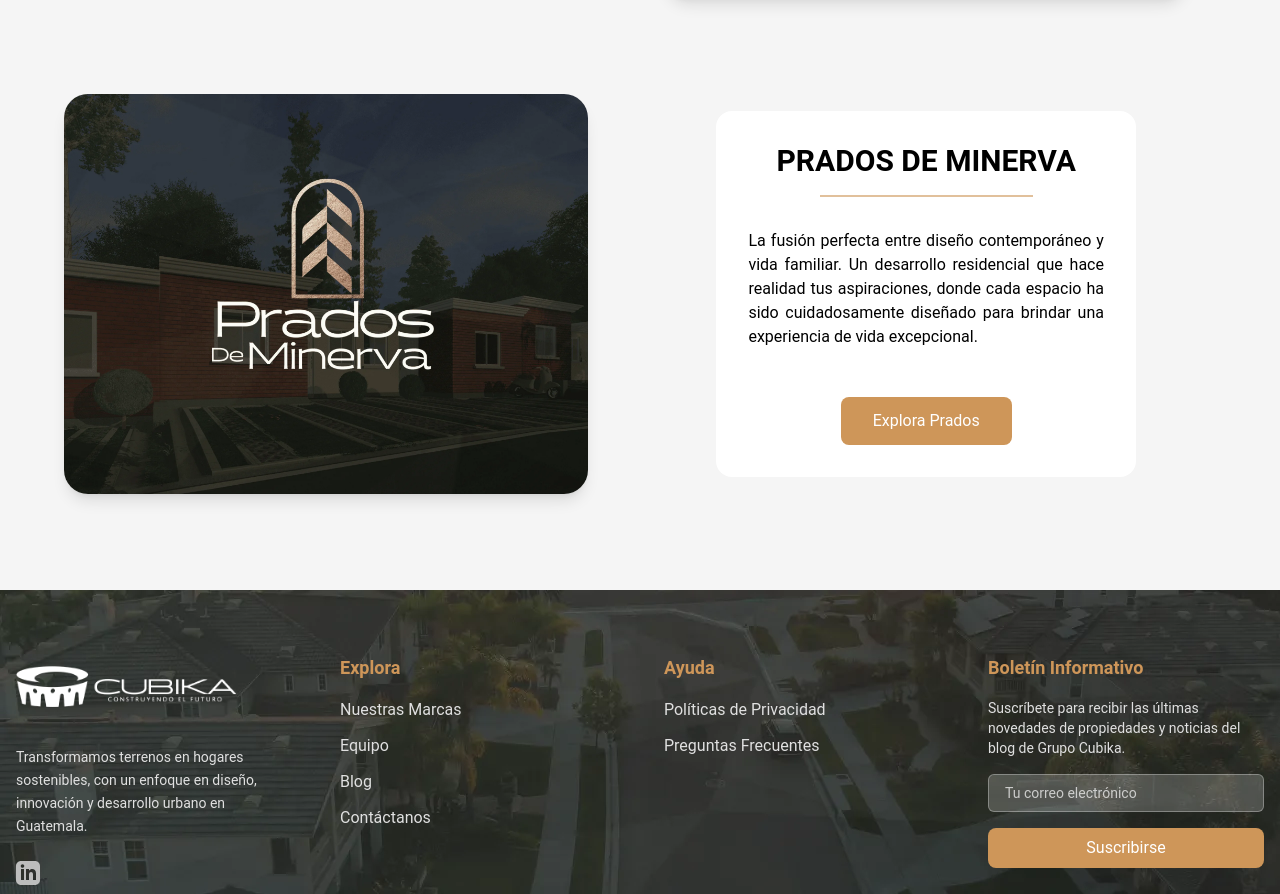
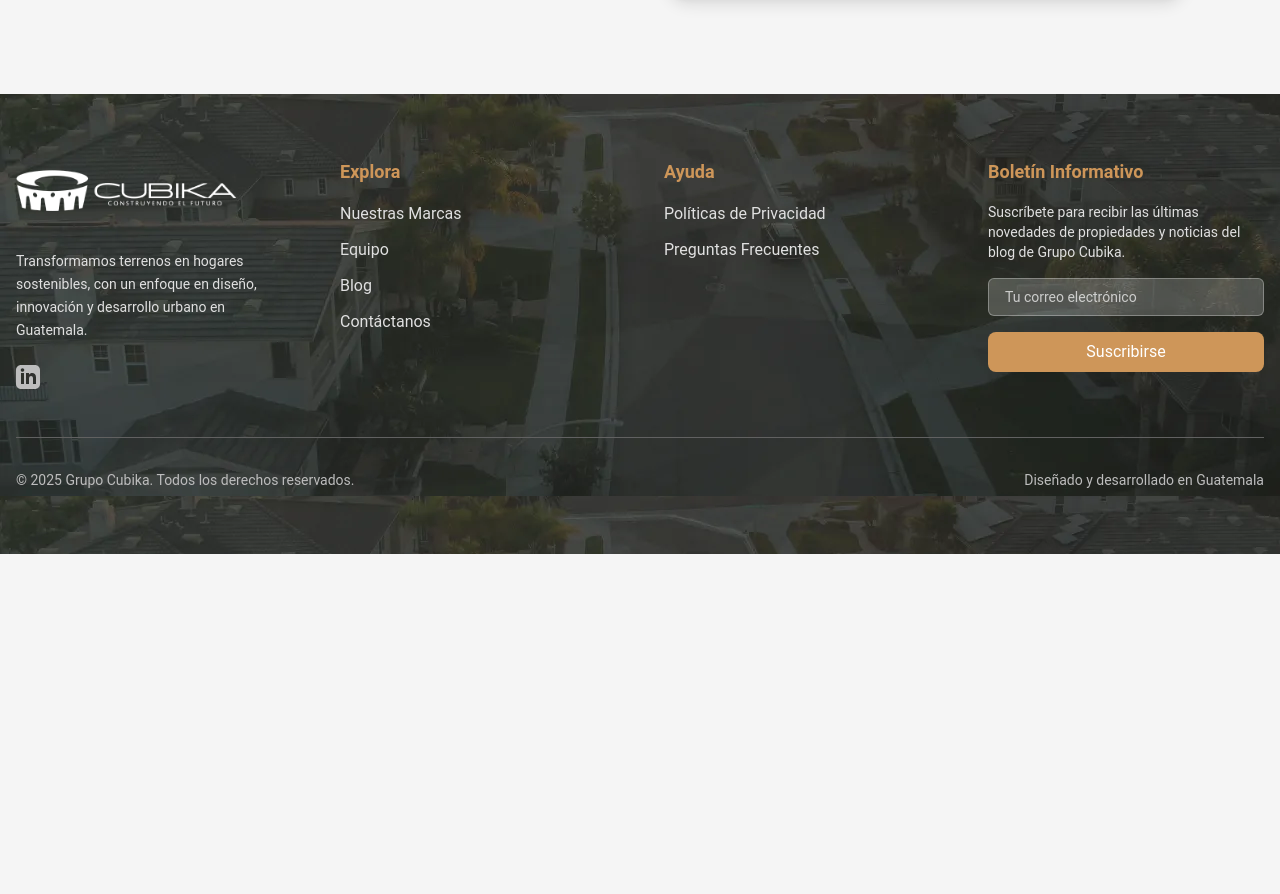
Before and after one commit to nehemiaspzzz/cubika-v3, a Next.js app: page /brands in a window 1280 px wide. Shown: the part 2332-3226 px from the top of the page. After the commit the page ends 2886 px from the top, so only its background shows below. Built offline with nearby package versions, Linux system fonts and the light colour scheme.

Commit message:
Update page.tsx
quitar pradsos de brand

```diff
--- a/src/app/(cubika)/brands/page.tsx
+++ b/src/app/(cubika)/brands/page.tsx
@@ -5,7 +5,6 @@
 import { motion } from "framer-motion";
 import brand1 from "../../../../public/images/brand-arboleda.webp";
 import brand2 from "../../../../public/images/brand-jyl.webp";
-import brand3 from "../../../../public/images/brand-prados.webp";
 import brandModule from "../../../../public/images/banner-module-brands.png";
 import { ButtonTextCard } from "@/components/Cards/ButtonTextCard";
 import heroBrands from "../../../../public/images/hero-brands.jpg";
@@ -141,33 +140,6 @@
             />
           </motion.div>
         </motion.div>
-
-        {/* Prados de minerva */}
-        <motion.div
-          variants={sectionVariants}
-          className="grid grid-cols-1 md:grid-cols-2 gap-4 md:gap-12 items-center justify-center relative mt-12 md:mt-24"
-        >
-          <div className="w-full md:w-[95%] transition-all duration-300 ease-in-out hover:scale-105 transform-gpu order-1 md:order-2">
-            <ButtonTextCard
-              title="Prados de Minerva"
-              text="La fusión perfecta entre diseño contemporáneo y vida familiar. Un desarrollo residencial que hace realidad tus aspiraciones, donde cada espacio ha sido cuidadosamente diseñado para brindar una experiencia de vida excepcional."
-              buttonText="Explora Prados"
-              buttonLink="/prados"
-            />
-          </div>
-          <motion.div
-            className="relative w-full md:w-[95%] h-[300px] md:h-[400px] rounded-[16px] md:rounded-[24px] overflow-hidden order-2 md:order-1 shadow-lg hover:shadow-xl transition-shadow duration-300"
-            whileHover={{ scale: 1.02 }}
-            transition={{ duration: 0.3, ease: "easeOut" }}
-          >
-            <Image
-              src={brand3}
-              alt="Prados de Minerva"
-              fill
-              className="object-cover hover:scale-105 transition-transform duration-500"
-            />
-          </motion.div>
-        </motion.div>
       </motion.section>
     </motion.div>
   )
```
